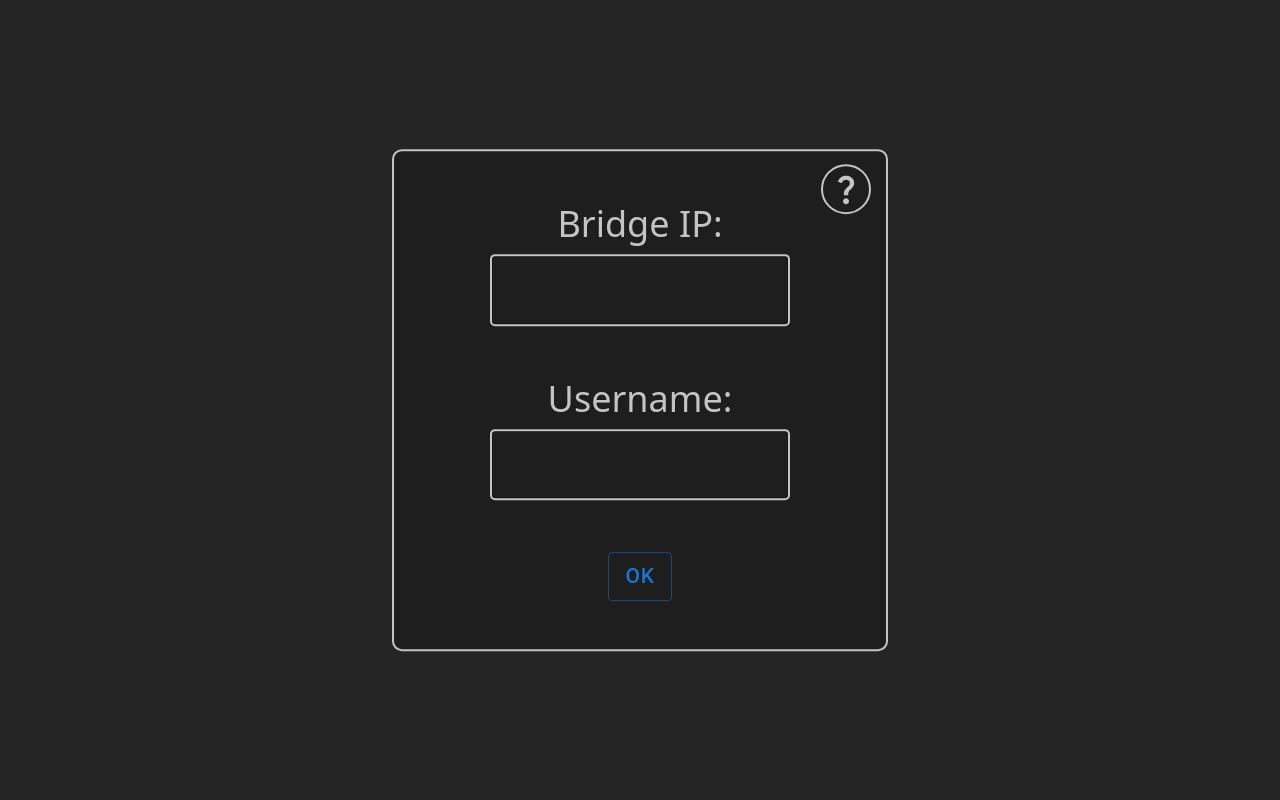
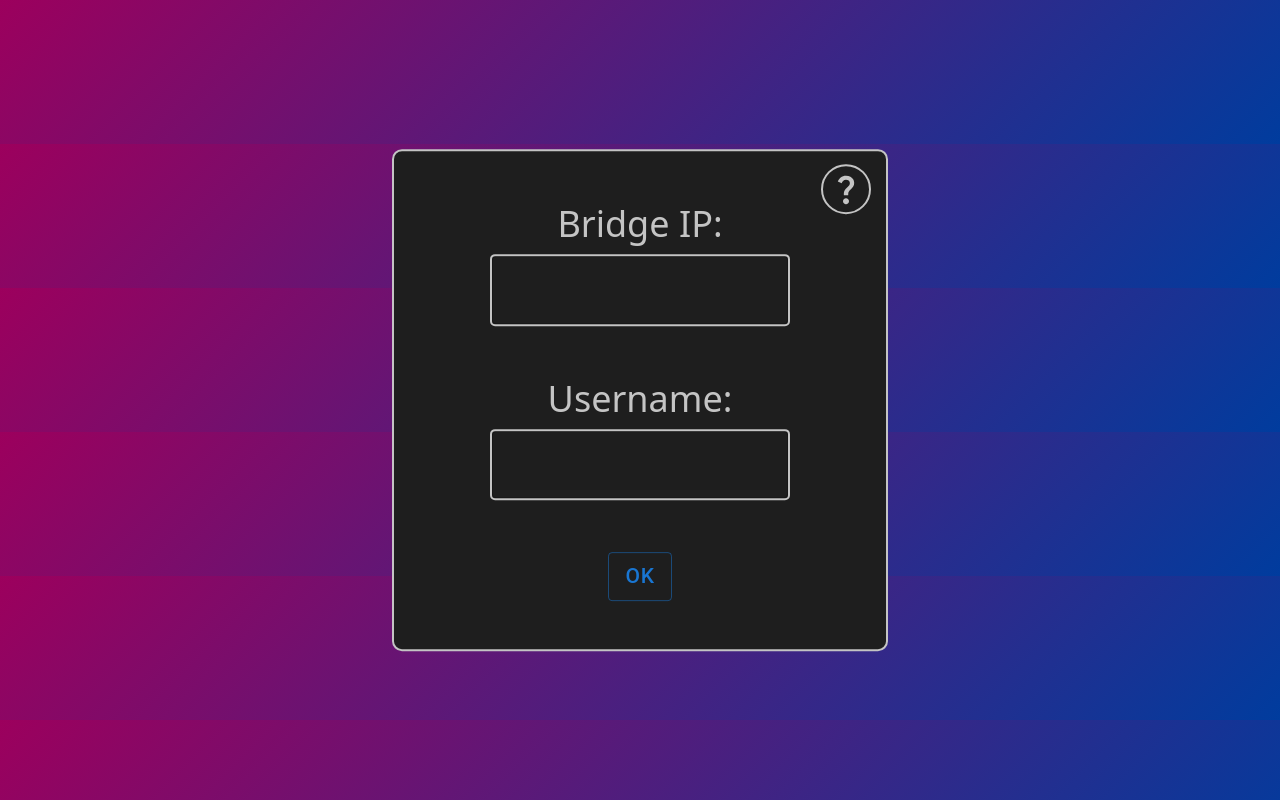
Before and after one commit to cdleveille/phue, a Next.js app: page / in a window 1280 px wide. Built offline with nearby package versions, Linux system fonts and the light colour scheme.

Commit message:
styling updates

```diff
--- a/src/styles/globals.css
+++ b/src/styles/globals.css
@@ -11,7 +11,7 @@ body {
 	font-size: 1.5rem;
 	color: #c4c4c4;
 	user-select: none;
-	background-color: #252526;
+	background: linear-gradient(135deg, #9c005d, #003c9e);
 	overflow-x: hidden;
 }
 
@@ -39,7 +39,8 @@ body {
 	margin: 1rem;
 	padding: 1rem;
 	min-width: 350px;
-	width: 30%;
+	max-width: 550px;
+	width: 100%;
 	text-align: center;
 }
 
```
